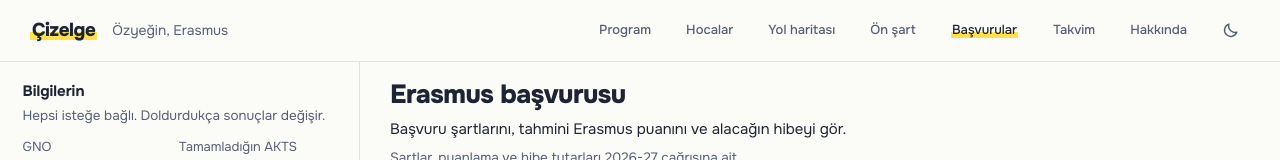
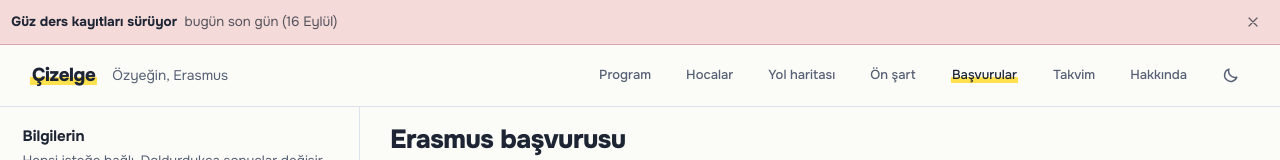
Before and after one commit to cizelge/cizelge.github.io, a Next.js app: page /ozyegin/erasmus in a window 1280 px wide. Shown: the top 160 px of the page. Built offline with nearby package versions, Linux system fonts and the light colour scheme; no server answers.

Commit message:
feat: takvim geri sayım bandı

```diff
--- a/src/app/layout.tsx
+++ b/src/app/layout.tsx
@@ -1,8 +1,11 @@
 import type { Metadata, Viewport } from "next";
 import { Onest } from "next/font/google";
+import { DeadlineBanner } from "@/components/DeadlineBanner";
 import { ServiceWorker } from "@/components/ServiceWorker";
 import { THEME_SCRIPT } from "@/components/theme-script";
 import { USING_SAMPLE_DATA } from "@/lib/data";
+import { loadAcademicCalendar } from "@/lib/academic-calendar/load";
+import { isDeadline } from "@/lib/academic-calendar/deadline";
 import "./globals.css";
 
 const onest = Onest({
@@ -37,6 +40,9 @@ export const viewport: Viewport = {
 };
 
 export default function RootLayout({ children }: LayoutProps<"/">) {
+  // Bant yalnızca kayıt, ekleme-bırakma ve çekilme tarihlerini gösterir; küçük bir liste gider.
+  const deadlines = (loadAcademicCalendar("ozyegin")?.events ?? []).filter(isDeadline);
+
   return (
     <html lang="tr" className={onest.variable} suppressHydrationWarning>
       <head>
@@ -46,6 +52,7 @@ export default function RootLayout({ children }: LayoutProps<"/">) {
         <a href="#icerik" className="skip-link">
           İçeriğe geç
         </a>
+        <DeadlineBanner events={deadlines} />
         {USING_SAMPLE_DATA && (
           <div className="sample-banner">Örnek veri gösteriliyor. Buradaki dersler gerçek değil.</div>
         )}
--- /dev/null
+++ b/src/components/DeadlineBanner.tsx
@@ -0,0 +1,61 @@
+"use client";
+// Sitenin üstündeki geri sayım bandı: süren ya da bu hafta başlayacak kayıt/ekleme-bırakma/çekilme.
+// "Bugün" sunucuda bilinmez; ilk çizimde bant yoktur, tarayıcıda İstanbul saatine göre görünür.
+
+import Link from "next/link";
+import { useEffect, useState } from "react";
+import { deadlineText, pickDeadline } from "@/lib/academic-calendar/deadline";
+import type { CalendarEvent } from "@/lib/academic-calendar/types";
+import styles from "./deadline.module.css";
+
+const DISMISS_KEY = "takvim-bandi-kapatilan";
+
+const istanbulToday = () =>
+  new Intl.DateTimeFormat("en-CA", { timeZone: "Europe/Istanbul", year: "numeric", month: "2-digit", day: "2-digit" }).format(new Date());
+
+export function DeadlineBanner({ events }: { events: CalendarEvent[] }) {
+  const [event, setEvent] = useState<CalendarEvent | null>(null);
+  const [today, setToday] = useState("");
+
+  useEffect(() => {
+    const now = istanbulToday();
+    const picked = pickDeadline(events, now);
+    if (!picked) return;
+    let dismissed = "";
+    try {
+      dismissed = window.localStorage.getItem(DISMISS_KEY) ?? "";
+    } catch {
+      /* depo kapalı */
+    }
+    if (dismissed === picked.id) return;
+    // eslint-disable-next-line react-hooks/set-state-in-effect
+    setToday(now);
+    setEvent(picked);
+  }, [events]);
+
+  if (!event) return null;
+  const text = deadlineText(event, today);
+
+  function dismiss() {
+    try {
+      window.localStorage.setItem(DISMISS_KEY, event!.id);
+    } catch {
+      /* depo kapalı */
+    }
+    setEvent(null);
+  }
+
+  return (
+    <aside className={styles.band} data-urgent={text.urgent}>
+      <Link href="/ozyegin/takvim" className={styles.text}>
+        <span className={styles.head}>{text.head}</span>
+        <span className={styles.detail}>{text.detail}</span>
+      </Link>
+      <button type="button" className={styles.close} onClick={dismiss} aria-label="Bandı kapat">
+        <svg viewBox="0 0 24 24" width="16" height="16" aria-hidden="true">
+          <path d="M6 6l12 12M18 6L6 18" fill="none" stroke="currentColor" strokeWidth="1.8" strokeLinecap="round" />
+        </svg>
+      </button>
+    </aside>
+  );
+}
--- /dev/null
+++ b/src/components/deadline.module.css
@@ -0,0 +1,52 @@
+.band {
+  display: flex;
+  align-items: center;
+  gap: 0.5rem;
+  padding: 0.4rem max(0.75rem, env(safe-area-inset-right)) 0.4rem max(0.75rem, env(safe-area-inset-left));
+  background: color-mix(in oklab, var(--hl-0) 45%, var(--paper));
+  color: var(--ink);
+  border-bottom: 1px solid color-mix(in oklab, var(--hl-0) 60%, var(--rule));
+  font-size: 0.9rem;
+}
+.band[data-urgent="true"] {
+  background: color-mix(in oklab, var(--danger) 16%, var(--paper));
+  border-bottom-color: color-mix(in oklab, var(--danger) 35%, var(--rule));
+}
+
+.text {
+  flex: 1;
+  min-width: 0;
+  display: flex;
+  flex-wrap: wrap;
+  align-items: baseline;
+  gap: 0.15rem 0.5rem;
+  color: inherit;
+  text-decoration: none;
+  padding: 0.25rem 0;
+}
+.text:hover .head { text-decoration: underline; }
+.text:focus-visible { outline: 2px solid var(--pen); outline-offset: 2px; border-radius: var(--radius-s); }
+
+.head { font-weight: 700; }
+.detail { color: color-mix(in oklab, var(--ink) 75%, transparent); }
+
+.close {
+  flex: none;
+  width: 32px;
+  height: 32px;
+  display: grid;
+  place-items: center;
+  border: 0;
+  border-radius: var(--radius-s);
+  background: transparent;
+  color: inherit;
+  opacity: 0.7;
+  cursor: pointer;
+}
+.close:hover { opacity: 1; background: color-mix(in oklab, var(--ink) 8%, transparent); }
+.close:focus-visible { outline: 2px solid var(--pen); outline-offset: 1px; }
+
+:root[data-theme="dark"] .band { background: color-mix(in oklab, var(--hl-0) 22%, var(--paper)); }
+@media (prefers-color-scheme: dark) {
+  :root:not([data-theme="light"]) .band { background: color-mix(in oklab, var(--hl-0) 22%, var(--paper)); }
+}
--- /dev/null
+++ b/src/lib/academic-calendar/deadline.ts
@@ -0,0 +1,63 @@
+// Sitenin üstündeki geri sayım bandı: hangi tarih gösterilsin, ne yazsın.
+// Saf mantık; "bugün" dışarıdan verilir (İstanbul saati).
+import { daysUntil, formatRange, lastDay } from "./calendar";
+import type { CalendarEvent } from "./types";
+
+/** Bandın ilgilendiği işler: kayıt, ekleme-bırakma, dersten çekilme. */
+export function isDeadline(event: CalendarEvent): boolean {
+  const title = event.title.toLocaleLowerCase("tr");
+  return event.category === "kayit" || title.includes("çekilme") || title.includes("ekleme-bırakma");
+}
+
+/** Bu kadar gün önceden görünmeye başlar. */
+export const LEAD_DAYS = 7;
+/** Bundan uzun süren işler (ör. aylarca açık kayıtlar) bantta gösterilmez. */
+export const MAX_SPAN_DAYS = 21;
+
+const DAY_MS = 86_400_000;
+const span = (event: CalendarEvent) =>
+  Math.round((Date.parse(`${lastDay(event)}T00:00:00Z`) - Date.parse(`${event.start}T00:00:00Z`)) / DAY_MS);
+
+/**
+ * Bantta gösterilecek tarih: süren varsa en yakın biten, yoksa yedi gün içinde başlayan.
+ * Uygun tarih yoksa null.
+ */
+export function pickDeadline(events: readonly CalendarEvent[], today: string): CalendarEvent | null {
+  const uygun = events.filter((e) => isDeadline(e) && span(e) <= MAX_SPAN_DAYS && lastDay(e) >= today);
+  const suren = uygun.filter((e) => e.start <= today).sort((a, b) => lastDay(a).localeCompare(lastDay(b)));
+  if (suren.length > 0) return suren[0];
+  const yakin = uygun.filter((e) => e.start > today && daysUntil(today, e) <= LEAD_DAYS).sort((a, b) => a.start.localeCompare(b.start));
+  return yakin[0] ?? null;
+}
+
+export interface DeadlineText {
+  /** "Ders ekleme-bırakma sürüyor" */
+  head: string;
+  /** "29 Eylül'de bitiyor, 3 gün kaldı" */
+  detail: string;
+  /** Son gün bugün ya da yarınsa acil sayılır (bant vurgulanır). */
+  urgent: boolean;
+}
+
+const MONTHS = ["Ocak", "Şubat", "Mart", "Nisan", "Mayıs", "Haziran", "Temmuz", "Ağustos", "Eylül", "Ekim", "Kasım", "Aralık"];
+
+/** "29 Eylül" */
+function dayMonth(date: string): string {
+  const d = new Date(`${date}T00:00:00Z`);
+  return `${d.getUTCDate()} ${MONTHS[d.getUTCMonth()]}`;
+}
+
+const remaining = (today: string, date: string) => Math.round((Date.parse(`${date}T00:00:00Z`) - Date.parse(`${today}T00:00:00Z`)) / DAY_MS);
+
+export function deadlineText(event: CalendarEvent, today: string): DeadlineText {
+  const end = lastDay(event);
+  if (event.start <= today) {
+    const left = remaining(today, end);
+    const detail =
+      left === 0 ? `bugün son gün (${dayMonth(end)})` : left === 1 ? `yarın bitiyor (${dayMonth(end)})` : `${dayMonth(end)}'de bitiyor, ${left} gün kaldı`;
+    return { head: `${event.title} sürüyor`, detail, urgent: left <= 1 };
+  }
+  const left = remaining(today, event.start);
+  const detail = left === 1 ? `yarın başlıyor (${formatRange(event.start, event.end)})` : `${dayMonth(event.start)}'de başlıyor, ${left} gün kaldı`;
+  return { head: event.title, detail, urgent: false };
+}
```
Also changed, not shown: 1 other file (tests, documents, lock files or other folders).
